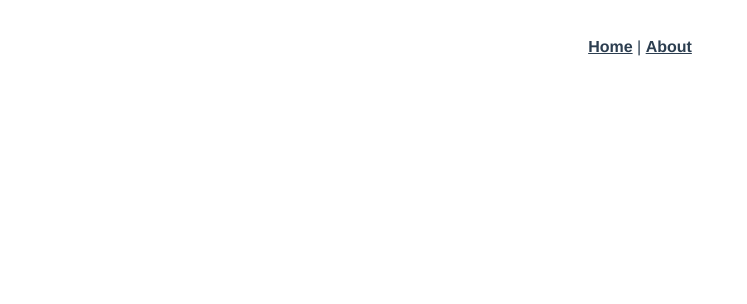
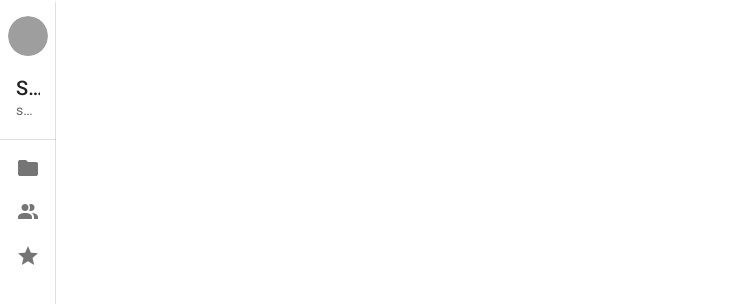
Before and after one commit to benoitD03/markbook_frontend, a Vue app: page /home in a window 1280 px wide. Shown: the top 304 px of the page, without its empty margins (0-747 px from the left). Built offline with nearby package versions, Linux system fonts and the light colour scheme; grey boxes are pictures that could not be loaded.

Commit message:
first commit

```diff
--- a/public/index.html
+++ b/public/index.html
@@ -1,11 +1,13 @@
 <!DOCTYPE html>
-<html lang="">
+<html lang="en">
   <head>
     <meta charset="utf-8">
     <meta http-equiv="X-UA-Compatible" content="IE=edge">
     <meta name="viewport" content="width=device-width,initial-scale=1.0">
     <link rel="icon" href="<%= BASE_URL %>favicon.ico">
     <title><%= htmlWebpackPlugin.options.title %></title>
+    <link rel="stylesheet" href="https://fonts.googleapis.com/css?family=Roboto:100,300,400,500,700,900">
+    <link rel="stylesheet" href="https://cdn.jsdelivr.net/npm/@mdi/font@latest/css/materialdesignicons.min.css">
   </head>
   <body>
     <noscript>
--- a/src/App.vue
+++ b/src/App.vue
@@ -1,32 +1,22 @@
 <template>
-  <div id="app">
-    <div id="nav">
-      <router-link to="/">Home</router-link> |
-      <router-link to="/about">About</router-link>
-    </div>
-    <router-view />
-  </div>
+  <v-app>
+    <NavigationDrawer/>
+    <v-main>
+      <router-view />
+    </v-main>
+  </v-app>
 </template>
 
-<style>
-#app {
-  font-family: Avenir, Helvetica, Arial, sans-serif;
-  -webkit-font-smoothing: antialiased;
-  -moz-osx-font-smoothing: grayscale;
-  text-align: center;
-  color: #2c3e50;
-}
+<script>
+import NavigationDrawer from "./components/NavigationDrawer"
+export default {
+  components: {
+    NavigationDrawer
+  },
+  name: "App",
 
-#nav {
-  padding: 30px;
-}
-
-#nav a {
-  font-weight: bold;
-  color: #2c3e50;
-}
-
-#nav a.router-link-exact-active {
-  color: #42b983;
-}
-</style>
+  data: () => ({
+    //
+  }),
+};
+</script>
--- a/src/components/HelloWorld.vue
+++ b/src/components/HelloWorld.vue
@@ -1,138 +1,13 @@
 <template>
-  <div class="hello">
-    <h1>{{ msg }}</h1>
-    <p>
-      For a guide and recipes on how to configure / customize this project,<br />
-      check out the
-      <a href="https://cli.vuejs.org" target="_blank" rel="noopener"
-        >vue-cli documentation</a
-      >.
-    </p>
-    <h3>Installed CLI Plugins</h3>
-    <ul>
-      <li>
-        <a
-          href="https://github.com/vuejs/vue-cli/tree/dev/packages/%40vue/cli-plugin-babel"
-          target="_blank"
-          rel="noopener"
-          >babel</a
-        >
-      </li>
-      <li>
-        <a
-          href="https://github.com/vuejs/vue-cli/tree/dev/packages/%40vue/cli-plugin-pwa"
-          target="_blank"
-          rel="noopener"
-          >pwa</a
-        >
-      </li>
-      <li>
-        <a
-          href="https://github.com/vuejs/vue-cli/tree/dev/packages/%40vue/cli-plugin-router"
-          target="_blank"
-          rel="noopener"
-          >router</a
-        >
-      </li>
-      <li>
-        <a
-          href="https://github.com/vuejs/vue-cli/tree/dev/packages/%40vue/cli-plugin-vuex"
-          target="_blank"
-          rel="noopener"
-          >vuex</a
-        >
-      </li>
-      <li>
-        <a
-          href="https://github.com/vuejs/vue-cli/tree/dev/packages/%40vue/cli-plugin-eslint"
-          target="_blank"
-          rel="noopener"
-          >eslint</a
-        >
-      </li>
-    </ul>
-    <h3>Essential Links</h3>
-    <ul>
-      <li>
-        <a href="https://vuejs.org" target="_blank" rel="noopener">Core Docs</a>
-      </li>
-      <li>
-        <a href="https://forum.vuejs.org" target="_blank" rel="noopener"
-          >Forum</a
-        >
-      </li>
-      <li>
-        <a href="https://chat.vuejs.org" target="_blank" rel="noopener"
-          >Community Chat</a
-        >
-      </li>
-      <li>
-        <a href="https://twitter.com/vuejs" target="_blank" rel="noopener"
-          >Twitter</a
-        >
-      </li>
-      <li>
-        <a href="https://news.vuejs.org" target="_blank" rel="noopener">News</a>
-      </li>
-    </ul>
-    <h3>Ecosystem</h3>
-    <ul>
-      <li>
-        <a href="https://router.vuejs.org" target="_blank" rel="noopener"
-          >vue-router</a
-        >
-      </li>
-      <li>
-        <a href="https://vuex.vuejs.org" target="_blank" rel="noopener">vuex</a>
-      </li>
-      <li>
-        <a
-          href="https://github.com/vuejs/vue-devtools#vue-devtools"
-          target="_blank"
-          rel="noopener"
-          >vue-devtools</a
-        >
-      </li>
-      <li>
-        <a href="https://vue-loader.vuejs.org" target="_blank" rel="noopener"
-          >vue-loader</a
-        >
-      </li>
-      <li>
-        <a
-          href="https://github.com/vuejs/awesome-vue"
-          target="_blank"
-          rel="noopener"
-          >awesome-vue</a
-        >
-      </li>
-    </ul>
-  </div>
+  <h1>Bienvenue sur MarkBook</h1>
 </template>
 
 <script>
 export default {
-  name: "HelloWorld",
-  props: {
-    msg: String,
-  },
-};
+
+}
 </script>
 
-<!-- Add "scoped" attribute to limit CSS to this component only -->
-<style scoped>
-h3 {
-  margin: 40px 0 0;
-}
-ul {
-  list-style-type: none;
-  padding: 0;
-}
-li {
-  display: inline-block;
-  margin: 0 10px;
-}
-a {
-  color: #42b983;
-}
+<style>
+
 </style>
--- /dev/null
+++ b/src/components/NavigationDrawer.vue
@@ -0,0 +1,54 @@
+<template>
+  <div class="ma-12 pa-12">
+    <v-card>
+      <v-navigation-drawer
+        permanent
+        expand-on-hover
+        app
+      >
+        <v-list>
+          <v-list-item class="px-2">
+            <v-list-item-avatar>
+              <v-img src="https://randomuser.me/api/portraits/women/85.jpg"></v-img>
+            </v-list-item-avatar>
+          </v-list-item>
+
+          <v-list-item link>
+            <v-list-item-content>
+              <v-list-item-title class="text-h6">
+                Sandra Adams
+              </v-list-item-title>
+              <v-list-item-subtitle>sandra_a88@gmail.com</v-list-item-subtitle>
+            </v-list-item-content>
+          </v-list-item>
+        </v-list>
+
+        <v-divider></v-divider>
+
+        <v-list
+          nav
+          dense
+        >
+          <v-list-item link>
+            <v-list-item-icon>
+              <v-icon>mdi-folder</v-icon>
+            </v-list-item-icon>
+            <v-list-item-title>My Files</v-list-item-title>
+          </v-list-item>
+          <v-list-item link>
+            <v-list-item-icon>
+              <v-icon>mdi-account-multiple</v-icon>
+            </v-list-item-icon>
+            <v-list-item-title>Shared with me</v-list-item-title>
+          </v-list-item>
+          <v-list-item link>
+            <v-list-item-icon>
+              <v-icon>mdi-star</v-icon>
+            </v-list-item-icon>
+            <v-list-item-title>Starred</v-list-item-title>
+          </v-list-item>
+        </v-list>
+      </v-navigation-drawer>
+    </v-card>
+  </div>
+</template>
--- a/src/main.js
+++ b/src/main.js
@@ -3,11 +3,13 @@ import App from "./App.vue";
 import "./registerServiceWorker";
 import router from "./router";
 import store from "./store";
+import vuetify from "./plugins/vuetify";
 
 Vue.config.productionTip = false;
 
 new Vue({
   router,
   store,
+  vuetify,
   render: (h) => h(App),
 }).$mount("#app");
--- /dev/null
+++ b/src/plugins/vuetify.js
@@ -0,0 +1,6 @@
+import Vue from "vue";
+import Vuetify from "vuetify/lib/framework";
+
+Vue.use(Vuetify);
+
+export default new Vuetify({});
--- a/src/views/Home.vue
+++ b/src/views/Home.vue
@@ -1,16 +1,15 @@
 <template>
-  <div class="home">
-    <img alt="Vue logo" src="../assets/logo.png" />
-    <HelloWorld msg="Welcome to Your Vue.js App" />
-  </div>
+  <v-container>
+    <hello-world />
+  </v-container>
 </template>
 
 <script>
-// @ is an alias to /src
-import HelloWorld from "@/components/HelloWorld.vue";
+import HelloWorld from "../components/HelloWorld";
 
 export default {
   name: "Home",
+
   components: {
     HelloWorld,
   },
--- /dev/null
+++ b/vue.config.js
@@ -0,0 +1,3 @@
+module.exports = {
+  transpileDependencies: ["vuetify"],
+};
```
Also changed, not shown: package.json (+6 -1 lines), src/assets/logo.svg (added), 1 other file (tests, documents, lock files or other folders).
